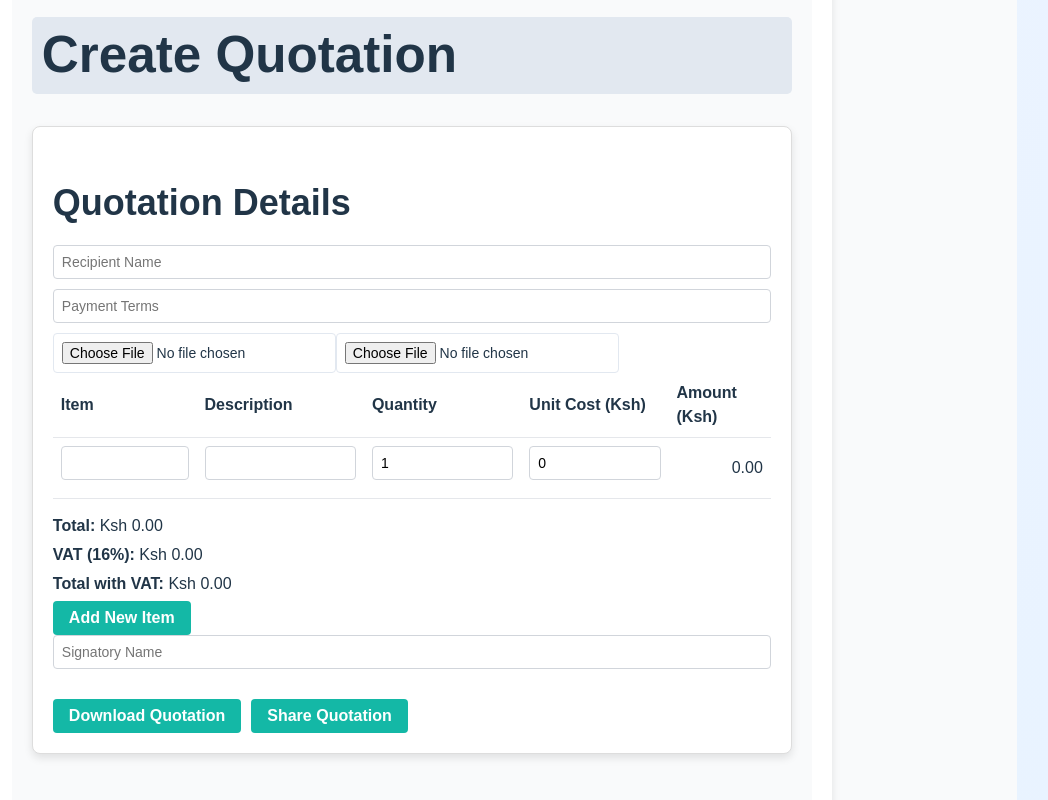
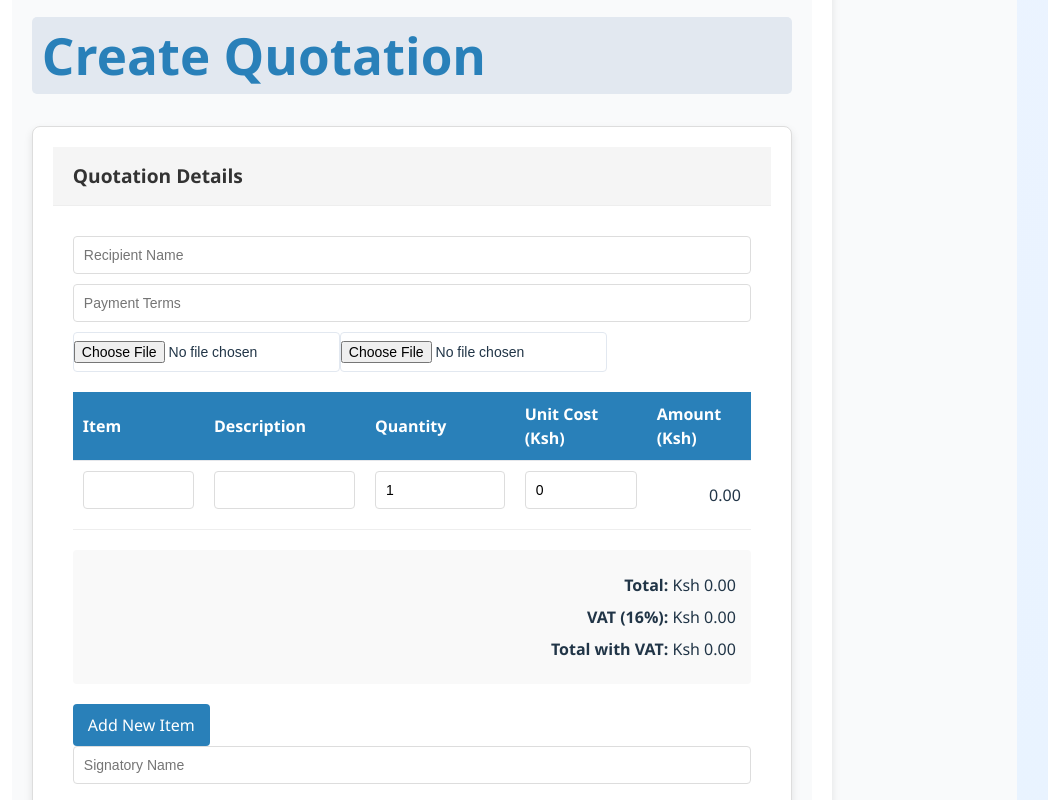
Before and after one commit to ifme18/Geoplan, a React (Vite) app: page /quotations in a window 1280 px wide. Shown: the part 400-1200 px from the top of the page, without its empty margins (193-1241 px from the left). Built offline with nearby package versions, Linux system fonts and the light colour scheme.

Commit message:
Update Quotation.css

```diff
--- a/src/Quotation.css
+++ b/src/Quotation.css
@@ -85,6 +85,294 @@
     background-color: #14b8a6;
     color: #fff;
   }
+  .quotation-screen {
+    max-width: 1200px;
+    margin: 0 auto;
+    padding: 20px;
+    font-family: 'Segoe UI', Tahoma, Geneva, Verdana, sans-serif;
+  }
+
+  .header {
+    display: flex;
+    justify-content: space-between;
+    align-items: center;
+    margin-bottom: 20px;
+  }
+
+  .header h1 {
+    color: #2980b9;
+    margin: 0;
+  }
+
+  .header-buttons {
+    display: flex;
+    gap: 10px;
+  }
+
+  .card {
+    background-color: #fff;
+    border-radius: 8px;
+    box-shadow: 0 2px 10px rgba(0, 0, 0, 0.1);
+    margin-bottom: 20px;
+    overflow: hidden;
+  }
+
+  .card-header {
+    background-color: #f5f5f5;
+    padding: 15px 20px;
+    border-bottom: 1px solid #eee;
+  }
+
+  .card-header h2 {
+    margin: 0;
+    color: #333;
+    font-size: 1.2rem;
+  }
+
+  .card-content {
+    padding: 20px;
+  }
+
+  .form-row {
+    display: flex;
+    gap: 20px;
+    margin-bottom: 15px;
+  }
+
+  .form-group {
+    flex: 1;
+    margin-bottom: 15px;
+  }
+
+  .form-group label {
+    display: block;
+    margin-bottom: 5px;
+    font-weight: 500;
+    color: #555;
+  }
+
+  .input-field {
+    width: 100%;
+    padding: 10px;
+    border: 1px solid #ddd;
+    border-radius: 4px;
+    font-size: 14px;
+    transition: border-color 0.3s;
+  }
+
+  .input-field:focus {
+    border-color: #2980b9;
+    outline: none;
+  }
+
+  .file-input {
+    padding: 8px 0;
+  }
+
+  .preview-image {
+    margin-top: 5px;
+    font-size: 12px;
+    color: #666;
+  }
+
+  .table-container {
+    margin: 20px 0;
+    overflow-x: auto;
+  }
+
+  table {
+    width: 100%;
+    border-collapse: collapse;
+  }
+
+  table th {
+    background-color: #2980b9;
+    color: white;
+    text-align: left;
+    padding: 10px;
+  }
+
+  table td {
+    padding: 10px;
+    border-bottom: 1px solid #eee;
+  }
+
+  table td input {
+    padding: 8px;
+    width: 100%;
+  }
+
+  .text-right {
+    text-align: right;
+  }
+
+  .totals {
+    margin: 20px 0;
+    text-align: right;
+    padding: 15px;
+    background-color: #f9f9f9;
+    border-radius: 4px;
+  }
+
+  .totals p {
+    margin: 8px 0;
+  }
+
+  .button-group {
+    display: flex;
+    gap: 10px;
+    margin-top: 20px;
+  }
+
+  .btn {
+    padding: 10px 15px;
+    border: none;
+    border-radius: 4px;
+    cursor: pointer;
+    font-weight: 500;
+    transition: background-color 0.3s;
+  }
+
+  .primary-btn {
+    background-color: #2980b9;
+    color: white;
+  }
+
+  .primary-btn:hover {
+    background-color: #2471a3;
+  }
+
+  .secondary-btn {
+    background-color: #ecf0f1;
+    color: #333;
+  }
+
+  .secondary-btn:hover {
+    background-color: #d5dbdb;
+  }
+
+  .delete-btn {
+    background-color: #e74c3c;
+    color: white;
+    padding: 5px 10px;
+    font-size: 12px;
+  }
+
+  .delete-btn:hover {
+    background-color: #c0392b;
+  }
+
+  /* Modal Styles */
+  .modal {
+    position: fixed;
+    top: 0;
+    left: 0;
+    width: 100%;
+    height: 100%;
+    background-color: rgba(0, 0, 0, 0.5);
+    display: flex;
+    justify-content: center;
+    align-items: center;
+    z-index: 1000;
+  }
+
+  .modal-content {
+    background-color: white;
+    border-radius: 8px;
+    width: 90%;
+    max-width: 600px;
+    max-height: 90vh;
+    overflow-y: auto;
+    box-shadow: 0 5px 15px rgba(0, 0, 0, 0.3);
+  }
+
+  .modal-header {
+    padding: 15px 20px;
+    border-bottom: 1px solid #eee;
+    display: flex;
+    justify-content: space-between;
+    align-items: center;
+  }
+
+  .modal-header h2 {
+    margin: 0;
+    font-size: 1.2rem;
+  }
+
+  .close {
+    font-size: 24px;
+    cursor: pointer;
+    color: #777;
+  }
+
+  .close:hover {
+    color: #333;
+  }
+
+  .modal-body {
+    padding: 20px;
+    max-height: 60vh;
+    overflow-y: auto;
+  }
+
+  .modal-footer {
+    padding: 15px 20px;
+    border-top: 1px solid #eee;
+    display: flex;
+    justify-content: flex-end;
+    gap: 10px;
+  }
+
+  .saved-quotations {
+    display: flex;
+    flex-direction: column;
+    gap: 15px;
+  }
+
+  .saved-quotation-item {
+    border: 1px solid #eee;
+    border-radius: 4px;
+    padding: 15px;
+    display: flex;
+    justify-content: space-between;
+    align-items: center;
+  }
+
+  .quotation-details h3 {
+    margin-top: 0;
+    margin-bottom: 8px;
+    color: #2980b9;
+  }
+
+  .quotation-details p {
+    margin: 5px 0;
+    font-size: 14px;
+    color: #555;
+  }
+
+  .quotation-actions {
+    display: flex;
+    flex-direction: column;
+    gap: 8px;
+  }
+
+  @media (max-width: 768px) {
+    .form-row {
+      flex-direction: column;
+      gap: 10px;
+    }
+
+    .saved-quotation-item {
+      flex-direction: column;
+      align-items: flex-start;
+      gap: 10px;
+    }
+
+    .quotation-actions {
+      flex-direction: row;
+      width: 100%;
+    }
+  }
 
   .primary-btn:hover {
     background-color: #0f766e;
```
